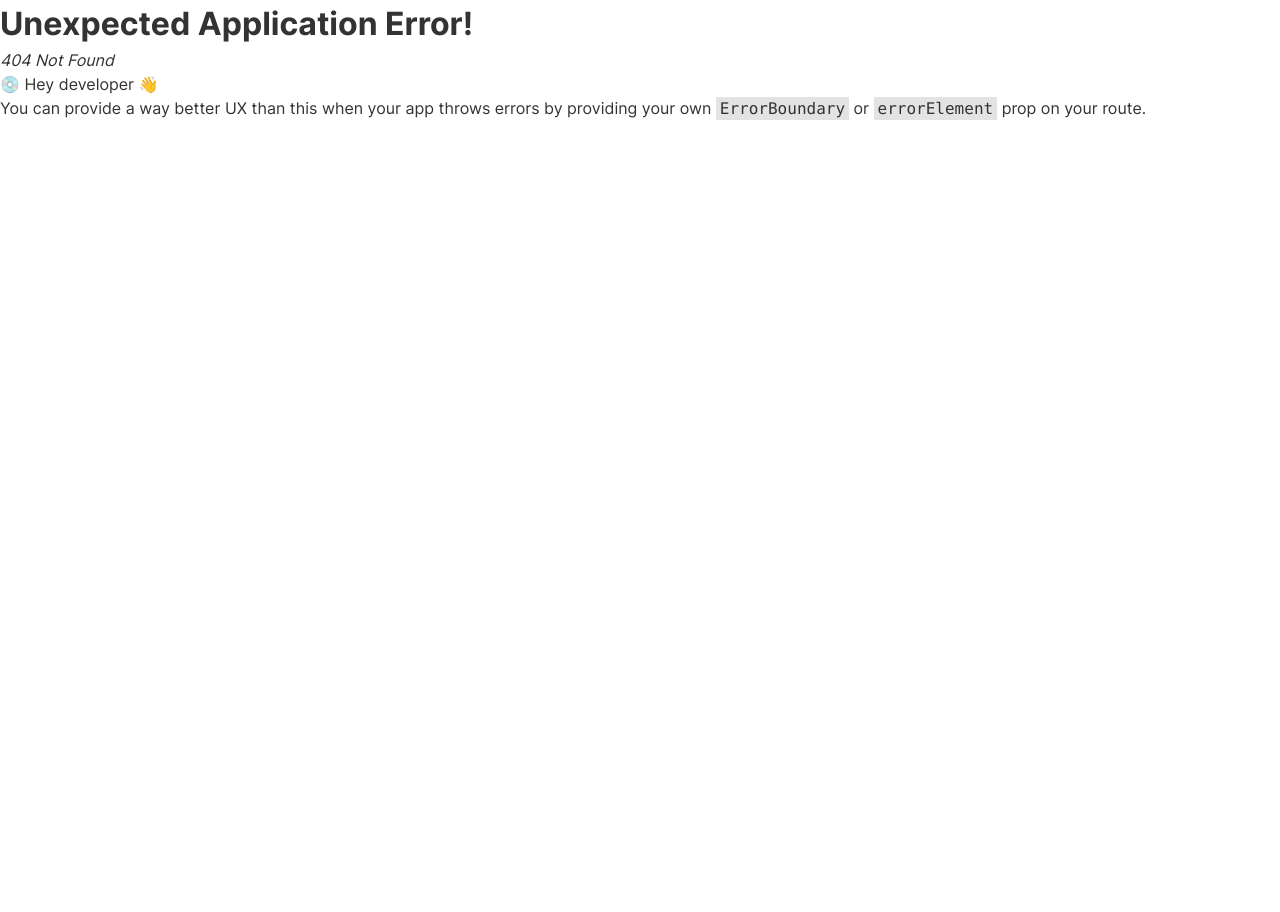
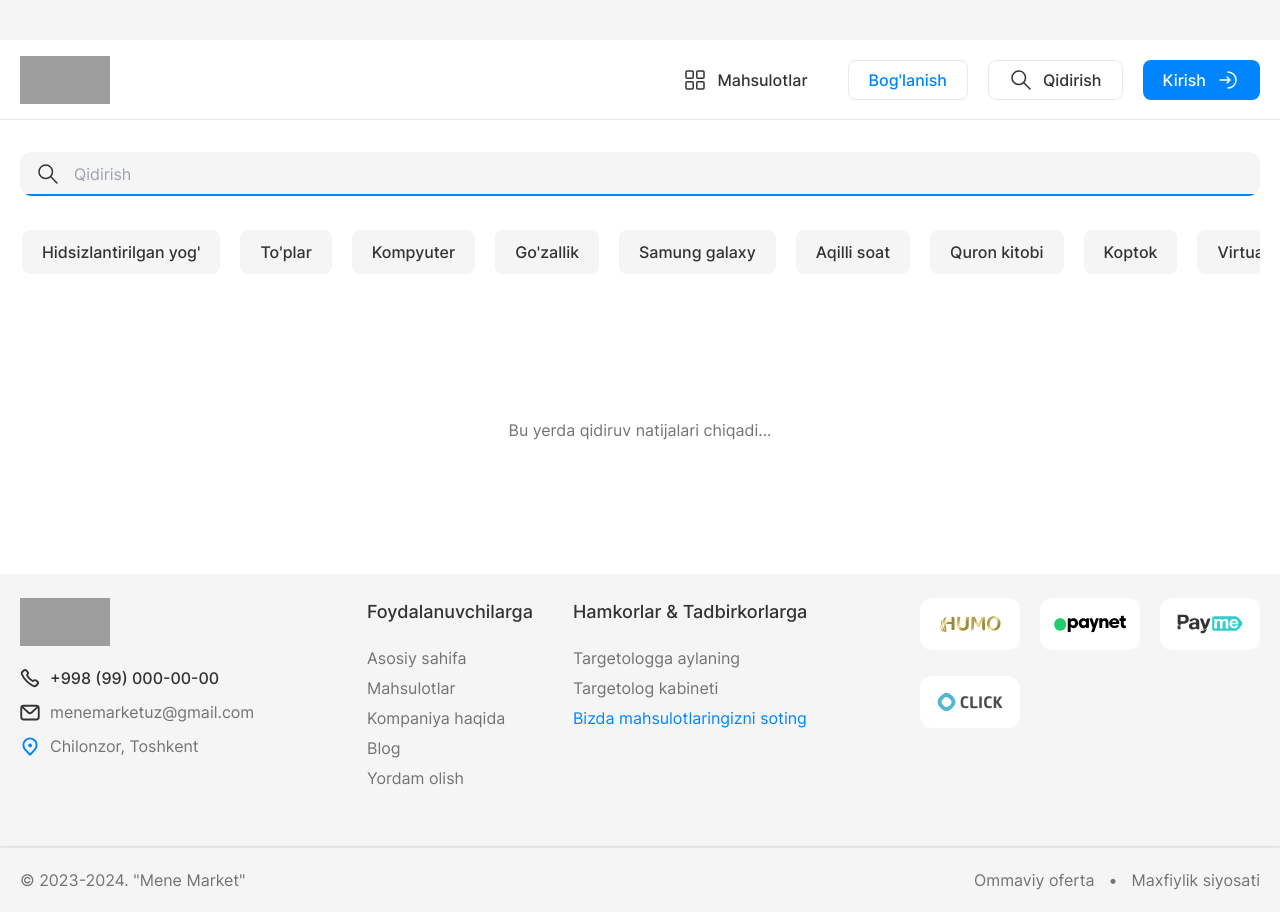
Before and after one commit to yaxyobekuz/menemarket, a React (Vite) app: page /1/search in a window 1280 px wide. Before the commit this address had no page. Before the commit the page ends 800 px from the top, so only its background shows below. Built offline with nearby package versions, Linux system fonts and the light colour scheme; grey boxes are pictures that could not be loaded.

Commit message:
add search page

```diff
--- a/src/App.jsx
+++ b/src/App.jsx
@@ -14,6 +14,7 @@ import Products from "./pages/Products";
 
 // Layouts
 import MainLayout from "./layouts/MainLayout";
+import Search from "./pages/Search";
 
 const App = () => {
   const router = createBrowserRouter(
@@ -21,6 +22,7 @@ const App = () => {
       <Route path="/:d?" element={<MainLayout />}>
         <Route index element={<Home />} />
         <Route path="products/:s?" element={<Products />} />
+        <Route path="search" element={<Search />} />
       </Route>
     )
   );
--- a/src/css/index.css
+++ b/src/css/index.css
@@ -70,3 +70,11 @@
     @apply max-w-7xl w-full px-3.5 mx-auto sm:px-4 md:px-5;
   }
 }
+
+/* Clears the ‘X’ from search input */
+:is(input[type="search"])::-webkit-search-decoration,
+::-webkit-search-cancel-button,
+::-webkit-search-results-button,
+::-webkit-search-results-decoration {
+  display: none;
+}
--- a/src/pages/Products.jsx
+++ b/src/pages/Products.jsx
@@ -15,7 +15,7 @@ const Products = () => {
 
           {/* Filter */}
           <nav className="products-layout-tabs mb-8 sm:mb-14">
-            <ul className="flex gap-5 relative w-full overflow-x-auto scroll-x-primary scroll-smooth p-0.5 pb-5">
+            <ul className="flex gap-x-3.5 relative w-full overflow-x-auto scroll-x-primary scroll-smooth p-0.5 pb-5 sm:gap-x-4 md:gap-x-5">
               <li className="shrink-0">
                 <NavLink
                   end
@@ -30,7 +30,7 @@ const Products = () => {
                 <li key={index} className="shrink-0">
                   <NavLink
                     to={`/products/${category.link.toLowerCase()}`}
-                    className="btn bg-gray-light px-5 py-2.5 text-sm hover:bg-neutral-200 sm:text-base"
+                    className="btn bg-gray-light px-5 py-2.5 font-normal text-sm hover:bg-neutral-200 sm:font-medium sm:text-base"
                   >
                     {category.title}
                   </NavLink>
--- /dev/null
+++ b/src/pages/Search.jsx
@@ -0,0 +1,144 @@
+import React, { useEffect, useState } from "react";
+import { useNavigate, useLocation } from "react-router-dom";
+
+// Components
+import Icon from "../components/Icon";
+
+// Data
+import searchSuggestions from "../data/searchSuggestions";
+
+// Images
+import crossIcon from "../assets/images/icons/cross.svg";
+import searchIcon from "../assets/images/icons/search.svg";
+import products from "../data/products";
+import ProductItem from "../components/ProductItem";
+
+const Search = () => {
+  const navigate = useNavigate();
+  const location = useLocation();
+  const [suggestions, setSuggestions] = useState([]);
+  const queryParams = new URLSearchParams(location.search);
+  const searchQuery = queryParams.get("query") || "";
+  const [searchedProducts, setSearchedProducts] = useState(null);
+  const [searchInputValue, setSearchInputValue] = useState(searchQuery);
+
+  useEffect(() => {
+    // Update random search suggestions
+    let suggestions = [];
+    for (let index = 0; index < 20; index++) {
+      const randomIndex = Math.floor(Math.random() * searchSuggestions.length);
+      const suggestion = searchSuggestions[randomIndex];
+      suggestions = [...suggestions, suggestion];
+    }
+    setSuggestions(suggestions);
+
+    if (searchQuery && searchQuery?.length > 0) {
+      updateProductsByQuery(searchQuery);
+    }
+  }, []);
+
+  const handleClearSearchInputValue = () => {
+    navigate("/search");
+    setSearchInputValue("");
+  };
+
+  const updateProductsByQuery = (q) => {
+    const filteredProducts = products.filter((product) =>
+      product.title.toLowerCase().includes(q.toLowerCase())
+    );
+
+    setSearchedProducts(filteredProducts);
+  };
+
+  const handleQueryChange = () => {
+    const q = encodeURIComponent(searchInputValue.trim());
+    if (searchInputValue.trim()) {
+      updateProductsByQuery(q);
+      navigate(`/search?query=${q}`);
+    } else {
+      navigate("/search");
+    }
+  };
+
+  return (
+    <div className="py-6 sm:pb-10 sm:pt-8">
+      <div className="container space-y-8">
+        {/* Search form */}
+        <form
+          onSubmit={(e) => {
+            e.preventDefault();
+            handleQueryChange(e);
+          }}
+        >
+          <label className="group flex items-center justify-center gap-3.5 relative overflow-hidden bg-gray-light h-11 pl-4 pr-2.5 rounded-xl">
+            {/* Search icon */}
+            <Icon
+              src={searchIcon}
+              alt="Search icon"
+              className="size-6 shrink-0"
+            />
+
+            {/* Input */}
+            <input
+              autoFocus
+              type="search"
+              maxLength={1024}
+              placeholder="Qidirish"
+              value={searchInputValue}
+              className="size-full bg-transparent outline-none"
+              onChange={(e) => setSearchInputValue(e.target.value)}
+            />
+
+            {/* Cross button */}
+            {searchInputValue && searchInputValue.length > 0 && (
+              <button
+                type="button"
+                className="p-1.5 shrink-0"
+                onClick={handleClearSearchInputValue}
+              >
+                <Icon
+                  src={crossIcon}
+                  alt="Cross icon"
+                  className="size-6 shrink-0"
+                />
+              </button>
+            )}
+
+            {/* Input active line */}
+            <span className="inline-block absolute bottom-0 h-0.5 w-0 bg-transparent transition-[background-color,width] duration-300 group-focus-within:w-full group-focus-within:bg-primary-default"></span>
+          </label>
+        </form>
+
+        {/* Search suggestion */}
+        <nav className="products-layout-tabs mb-8 sm:mb-14">
+          <ul className="flex gap-x-3.5 relative w-full overflow-x-auto scroll-x-primary scroll-smooth p-0.5 pb-5 sm:gap-x-4 md:gap-x-5">
+            {suggestions.map((suggestion, index) => (
+              <li key={index} className="shrink-0">
+                <button className="btn bg-gray-light px-5 py-2.5 font-normal text-sm hover:bg-neutral-200 sm:font-medium sm:text-base">
+                  {suggestion}
+                </button>
+              </li>
+            ))}
+          </ul>
+        </nav>
+
+        {/* Search results */}
+        {searchedProducts && searchedProducts?.length > 0 ? (
+          <ul className="grid grid-cols-2 gap-x-3.5 gap-y-6 sm:grid-cols-3 sm:gap-x-4 md:grid-cols-4 md:gap-x-5 md:gap-y-8 lg:grid-cols-5">
+            {searchedProducts.map((product, index) => (
+              <ProductItem key={index} data={product} />
+            ))}
+          </ul>
+        ) : (
+          <div className="flex items-center justify-center h-52 text-center text-neutral-500">
+            {searchQuery
+              ? "Qidiruv natijasi bo'yicha hech qanday mahsulot topilmadi..."
+              : "Bu yerda qidiruv natijalari chiqadi..."}
+          </div>
+        )}
+      </div>
+    </div>
+  );
+};
+
+export default Search;
```
